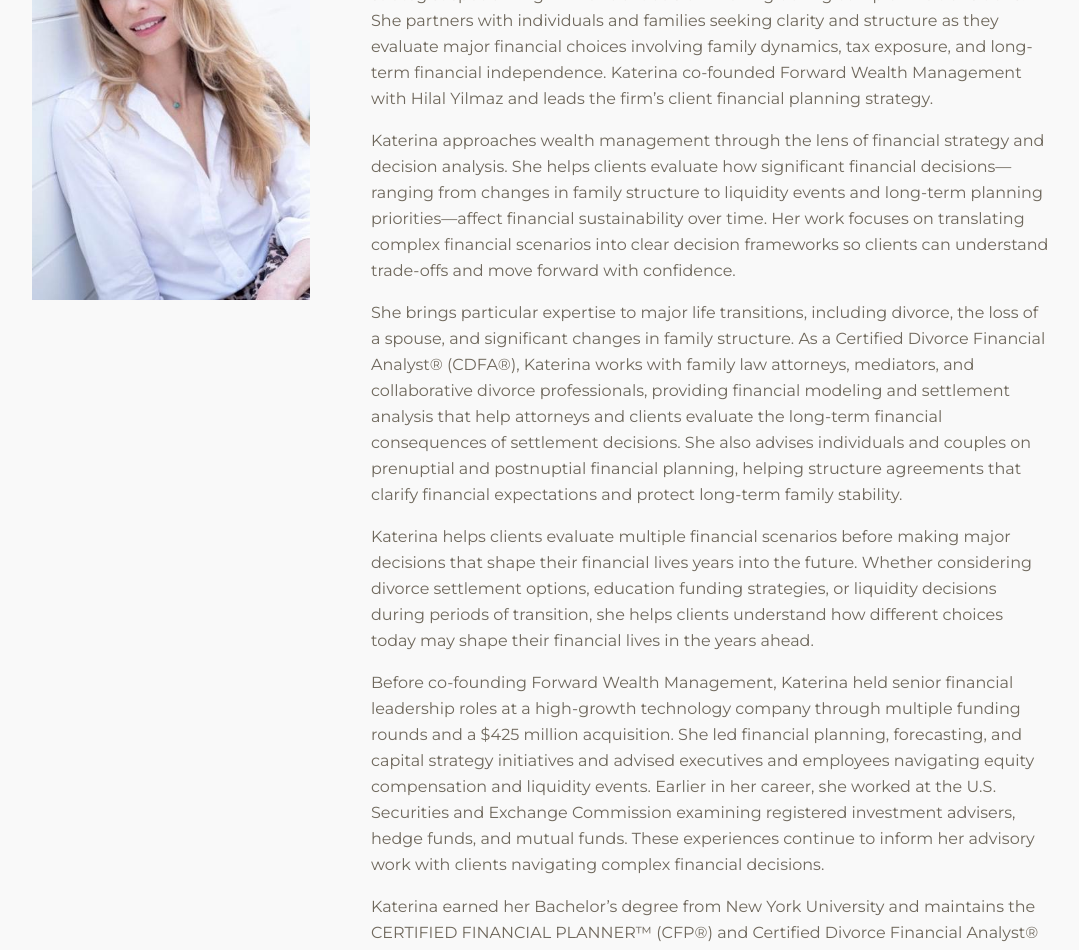
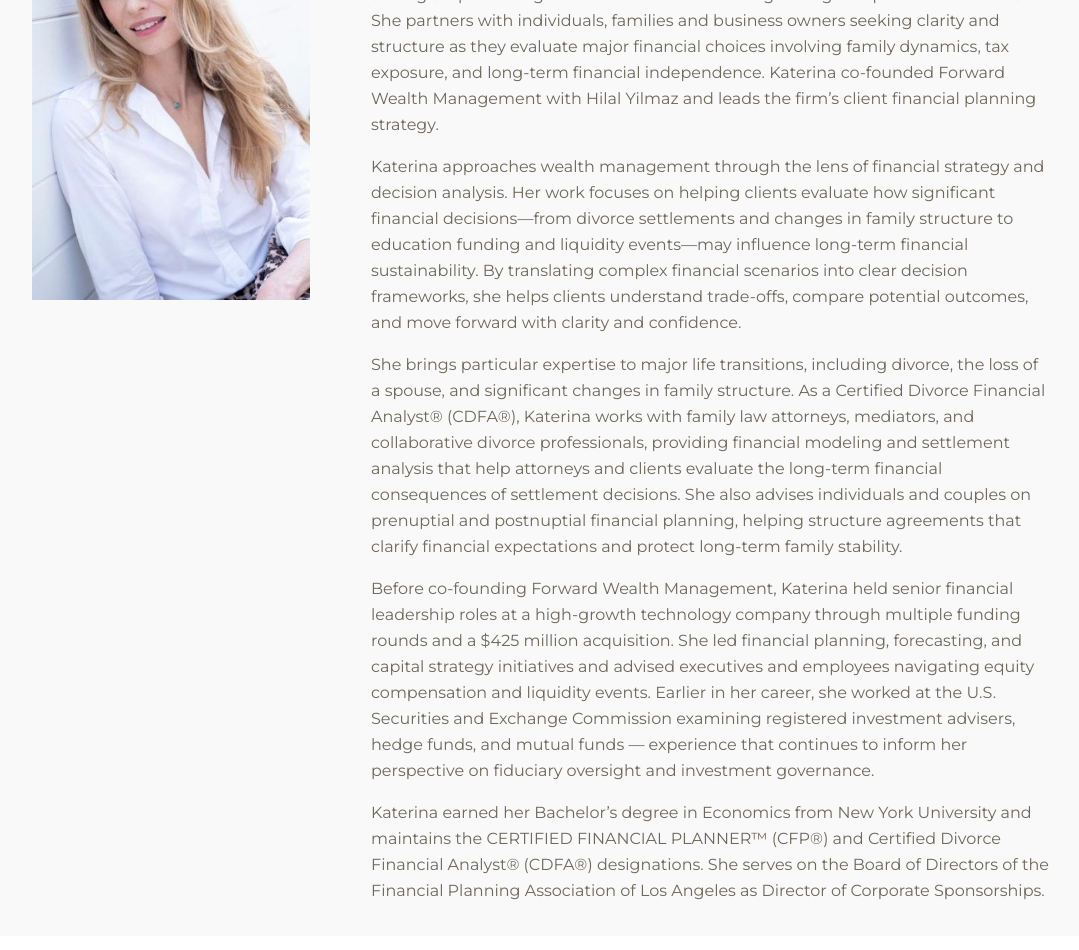
Before and after one commit to Ren6006/forwardwealthmanagement, a React (Vite) app: page /about in a window 1280 px wide. Shown: the part 1660-2610 px from the top of the page, without its empty margins (109-1188 px from the left). Built offline with nearby package versions, Linux system fonts and the light colour scheme.

Commit message:
fixed katerina bio

```diff
--- a/src/content/site.ts
+++ b/src/content/site.ts
@@ -103,12 +103,11 @@ By building financial capability alongside financial capital, families strengthe
         name: "Katerina Minevich, CFP®, CDFA®",
         image: "/images/katerina_profile.jpg",
         paragraphs: [
-          "Katerina Minevich, CFP®, CDFA®, is a wealth manager and financial planning strategist specializing in financial decision-making during complex life transitions. She partners with individuals and families seeking clarity and structure as they evaluate major financial choices involving family dynamics, tax exposure, and long-term financial independence. Katerina co-founded Forward Wealth Management with Hilal Yilmaz and leads the firm’s client financial planning strategy.",
-          "Katerina approaches wealth management through the lens of financial strategy and decision analysis. She helps clients evaluate how significant financial decisions—ranging from changes in family structure to liquidity events and long-term planning priorities—affect financial sustainability over time. Her work focuses on translating complex financial scenarios into clear decision frameworks so clients can understand trade-offs and move forward with confidence.",
+          "Katerina Minevich, CFP®, CDFA®, is a wealth manager and financial planning strategist specializing in financial decision-making during complex life transitions. She partners with individuals, families and business owners seeking clarity and structure as they evaluate major financial choices involving family dynamics, tax exposure, and long-term financial independence. Katerina co-founded Forward Wealth Management with Hilal Yilmaz and leads the firm’s client financial planning strategy.",
+          "Katerina approaches wealth management through the lens of financial strategy and decision analysis. Her work focuses on helping clients evaluate how significant financial decisions—from divorce settlements and changes in family structure to education funding and liquidity events—may influence long-term financial sustainability. By translating complex financial scenarios into clear decision frameworks, she helps clients understand trade-offs, compare potential outcomes, and move forward with clarity and confidence.",
           "She brings particular expertise to major life transitions, including divorce, the loss of a spouse, and significant changes in family structure. As a Certified Divorce Financial Analyst® (CDFA®), Katerina works with family law attorneys, mediators, and collaborative divorce professionals, providing financial modeling and settlement analysis that help attorneys and clients evaluate the long-term financial consequences of settlement decisions. She also advises individuals and couples on prenuptial and postnuptial financial planning, helping structure agreements that clarify financial expectations and protect long-term family stability.",
-          "Katerina helps clients evaluate multiple financial scenarios before making major decisions that shape their financial lives years into the future. Whether considering divorce settlement options, education funding strategies, or liquidity decisions during periods of transition, she helps clients understand how different choices today may shape their financial lives in the years ahead.",
-          "Before co-founding Forward Wealth Management, Katerina held senior financial leadership roles at a high-growth technology company through multiple funding rounds and a $425 million acquisition. She led financial planning, forecasting, and capital strategy initiatives and advised executives and employees navigating equity compensation and liquidity events. Earlier in her career, she worked at the U.S. Securities and Exchange Commission examining registered investment advisers, hedge funds, and mutual funds. These experiences continue to inform her advisory work with clients navigating complex financial decisions.",
-          "Katerina earned her Bachelor’s degree from New York University and maintains the CERTIFIED FINANCIAL PLANNER™ (CFP®) and Certified Divorce Financial Analyst® (CDFA®) designations. She serves on the Board of Directors of the Financial Planning Association of Los Angeles as Director of Corporate Sponsorships."
+          "Before co-founding Forward Wealth Management, Katerina held senior financial leadership roles at a high-growth technology company through multiple funding rounds and a $425 million acquisition. She led financial planning, forecasting, and capital strategy initiatives and advised executives and employees navigating equity compensation and liquidity events. Earlier in her career, she worked at the U.S. Securities and Exchange Commission examining registered investment advisers, hedge funds, and mutual funds — experience that continues to inform her perspective on fiduciary oversight and investment governance.",
+          "Katerina earned her Bachelor’s degree in Economics from New York University and maintains the CERTIFIED FINANCIAL PLANNER™ (CFP®) and Certified Divorce Financial Analyst® (CDFA®) designations. She serves on the Board of Directors of the Financial Planning Association of Los Angeles as Director of Corporate Sponsorships.",
         ],
       },
     ],
```
